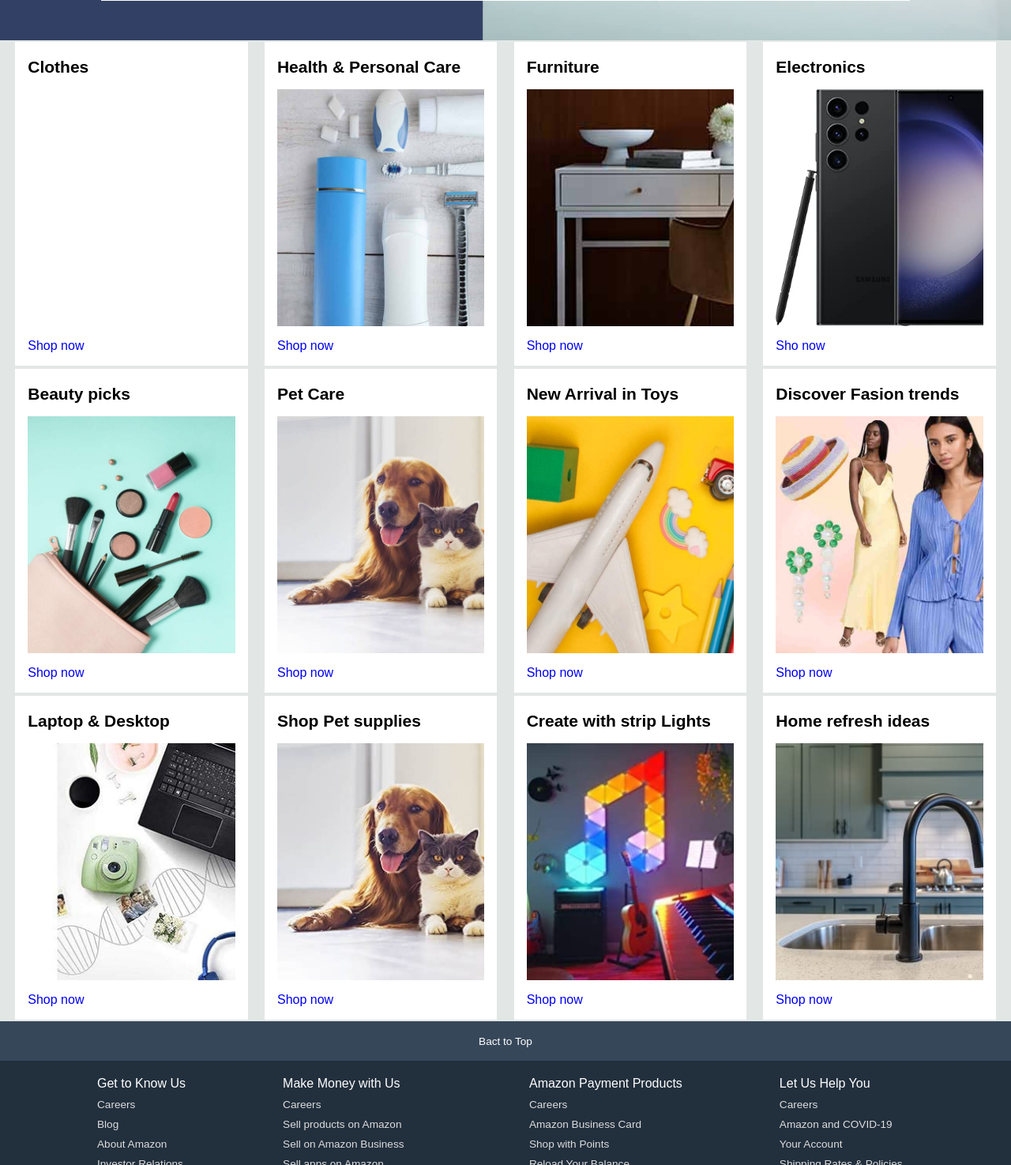
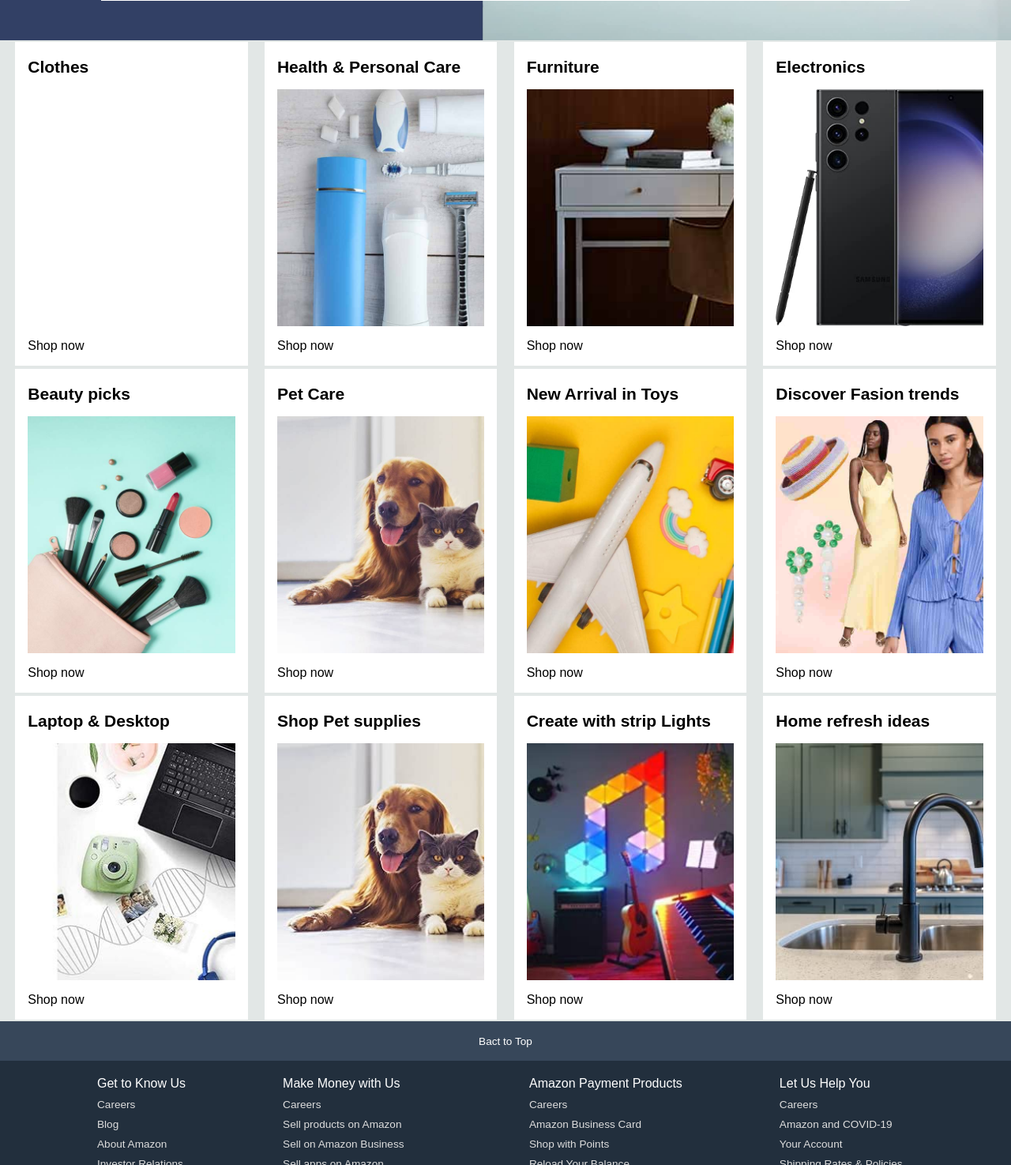
Before and after one commit to motiur45/Amazon-Clone, a plain HTML site: page index.html in a window 1280 px wide. Shown: the part 399-1874 px from the top of the page at 79% size. Drawn offline with Linux system fonts and the light colour scheme.

Commit message:
Update index.html

```diff
--- a/index.html
+++ b/index.html
@@ -95,8 +95,7 @@
           <div class="box-content">
             <h1>Clothes</h1>
           <div class="box-img" style="background-image: url('box1.jpg');"></div>
-          <p>
-           <a href="https://www.amazon.com/s?k=Spring+Fashion+Clothing+for+Women+2023&crid=ERBCG62FYTEE&pd_rd_r=1ceff748-3c55-4ce1-9084-a625472ae025&pd_rd_w=591rk&pd_rd_wg=dX1gX&pf_rd_p=10895a20-a657-4090-bafb-be4953f138b4&pf_rd_r=TCSFM09CZ149A0ECY08Z&sprefix=spring+fashion+clothing+for+women+2023%2Caps%2C165&ref=pd_gw_unk">Shop now</a></p>
+          <p>Shop now</a></p>
           </div>
         </div>
 
@@ -104,8 +103,7 @@
           <div class="box-content">
             <h1>Health & Personal Care</h1>
           <div class="box-img" style="background-image: url('box2.jpg');"></div>
-          <p><a href="https://www.amazon.com/s?i=specialty-aps&bbn=16225006011&rh=n%3A%2116225006011%2Cn%3A3777891&pd_rd_r=e67a0a38-1c1b-41b2-881c-18f86ece5bd5&pd_rd_w=PFkEy&pd_rd_wg=eSAqD&pf_rd_p=619b2b85-1519-44b0-b10f-193bd022e08c&pf_rd_r=TCSFM09CZ149A0ECY08Z&ref=pd_gw_unk" target="_blank">Shop now</a></p>
-
+            <P>Shop now</p>
           </div>
         </div>
 
@@ -113,7 +111,7 @@
           <div class="box-content">
             <h1>Furniture</h1>
           <div class="box-img" style="background-image: url('box3.jpg');"></div>
-          <p><a href="https://www.amazon.com/b?ie=UTF8&node=87586178011&pf_rd_r=TCSFM09CZ149A0ECY08Z&pf_rd_p=f79b1efa-eb9d-49a5-992e-7b5b287be980&pd_rd_r=e67a0a38-1c1b-41b2-881c-18f86ece5bd5&pd_rd_w=2UX2C&pd_rd_wg=eSAqD&ref_=pd_gw_unk">Shop now</a></p>
+            <P>Shop now</p>
            </div>
         </div>
 
@@ -121,7 +119,7 @@
           <div class="box-content">
             <h1>Electronics</h1>
           <div class="box-img" style="background-image: url('box4.jpg');"></div>
-          <p><a href="https://www.amazon.com/s?k=mobiles&crid=Y2WP0K50DPJ0&sprefix=mobiles%2Caps%2C577&ref=nb_sb_noss_1">Sho now</a></p>
+            <P>Shop now</p>
            </div>
         </div>
 
@@ -129,14 +127,14 @@
           <div class="box-content">
             <h1>Beauty picks</h1>
           <div class="box-img" style="background-image: url('box5.jpg');"></div>
-          <p><a href="https://www.amazon.com/b/?node=16225006011&pf_rd_r=TCSFM09CZ149A0ECY08Z&pf_rd_p=375e1985-8c9f-4c8f-a75e-0303cb92af37&pd_rd_r=e67a0a38-1c1b-41b2-881c-18f86ece5bd5&pd_rd_w=OiqV5&pd_rd_wg=eSAqD&ref_=pd_gw_unk">Shop now</a></p>
+            <P>Shop now</p>
            </div>
         </div>
         <div class="box6 box">
           <div class="box-content">
             <h1>Pet Care</h1>
           <div class="box-img" style="background-image: url('box6.jpg');"></div>
-          <p><a href="https://www.amazon.com/s?k=pet+supplies&s=date-desc-rank&crid=3IF5TSVMY5YRB&pd_rd_r=1ceff748-3c55-4ce1-9084-a625472ae025&pd_rd_w=rRhBX&pd_rd_wg=dX1gX&pf_rd_p=79c53563-a88d-4c11-8a2d-5dd0d5cc9901&pf_rd_r=TCSFM09CZ149A0ECY08Z&qid=1632868254&sprefix=pet+sup%2Caps%2C268&ref=pd_gw_unk">Shop now</a></p>
+            <P>Shop now</p>
            </div>
         </div>
 
@@ -144,7 +142,7 @@
           <div class="box-content">
             <h1>New Arrival in Toys</h1>
           <div class="box-img" style="background-image: url('box7.jpg');"></div>
-          <p><a href="https://www.amazon.com/s?k=new+arrival+in+toys&crid=2A4SYSWKGVWBE&sprefix=new+arrival+in+toys%2Caps%2C446&ref=nb_sb_noss_2">Shop now</a></p>
+            <P>Shop now</p>
            </div>
         </div>
 
@@ -152,7 +150,7 @@
           <div class="box-content">
             <h1>Discover Fasion trends</h1>
           <div class="box-img" style="background-image: url('box8.jpg');"></div>
-          <p><a href="https://www.amazon.com/s?k=Discover+Fasion+trends&crid=2QFB5XQ775CWR&sprefix=discover+fasion+trends%2Caps%2C529&ref=nb_sb_noss">Shop now</a></p>
+            <P>Shop now</p>
            </div>
         </div>
 
@@ -160,7 +158,7 @@
           <div class="box-content">
             <h1>Laptop & Desktop</h1>
           <div class="box-img" style="background-image: url('box9.jpg');"></div>
-          <p><a href="https://www.amazon.com/s?k=Laptop+%26+Desktop&crid=3UIXW3G08VIDD&sprefix=discover+fasion+trends%2Caps%2C929&ref=nb_sb_noss">Shop now</a></p>
+            <P>Shop now</p>
            </div>
         </div>
 
@@ -168,7 +166,7 @@
           <div class="box-content">
             <h1>Shop Pet supplies</h1>
           <div class="box-img" style="background-image: url('box10_.jpg');"></div>
-          <p><a href="https://www.amazon.com/s?k=Shop+Pet+supplies&crid=2AIZDKLJBIPQZ&sprefix=shop+pet+supplies%2Caps%2C675&ref=nb_sb_noss_2">Shop now</a></p>
+            <P>Shop now</p>
            </div>
         </div>
 
@@ -176,7 +174,7 @@
           <div class="box-content">
             <h1>Create with strip Lights</h1>
           <div class="box-img" style="background-image: url('box11.jpg');"></div>
-          <p><a href="https://www.amazon.com/s?k=Create+with+strip+Lights&crid=6H0RF2X4GENA&sprefix=create+with+strip+lights%2Caps%2C779&ref=nb_sb_noss">Shop now</a></p>
+            <P>Shop now</p>
            </div>
         </div>
 
@@ -184,7 +182,7 @@
           <div class="box-content">
             <h1>Home refresh ideas</h1>
           <div class="box-img" style="background-image: url('box12.jpg');"></div>
-          <p><a href="https://www.amazon.com/s?k=Home+refresh+ideas&crid=1DMUV62IBF3HB&sprefix=home+refresh+ideas%2Caps%2C706&ref=nb_sb_noss">Shop now</a></p>
+            <P>Shop now</p>
            </div>
         </div>
     </div>
```
Lines whose indentation alone changed are shown as unchanged.
